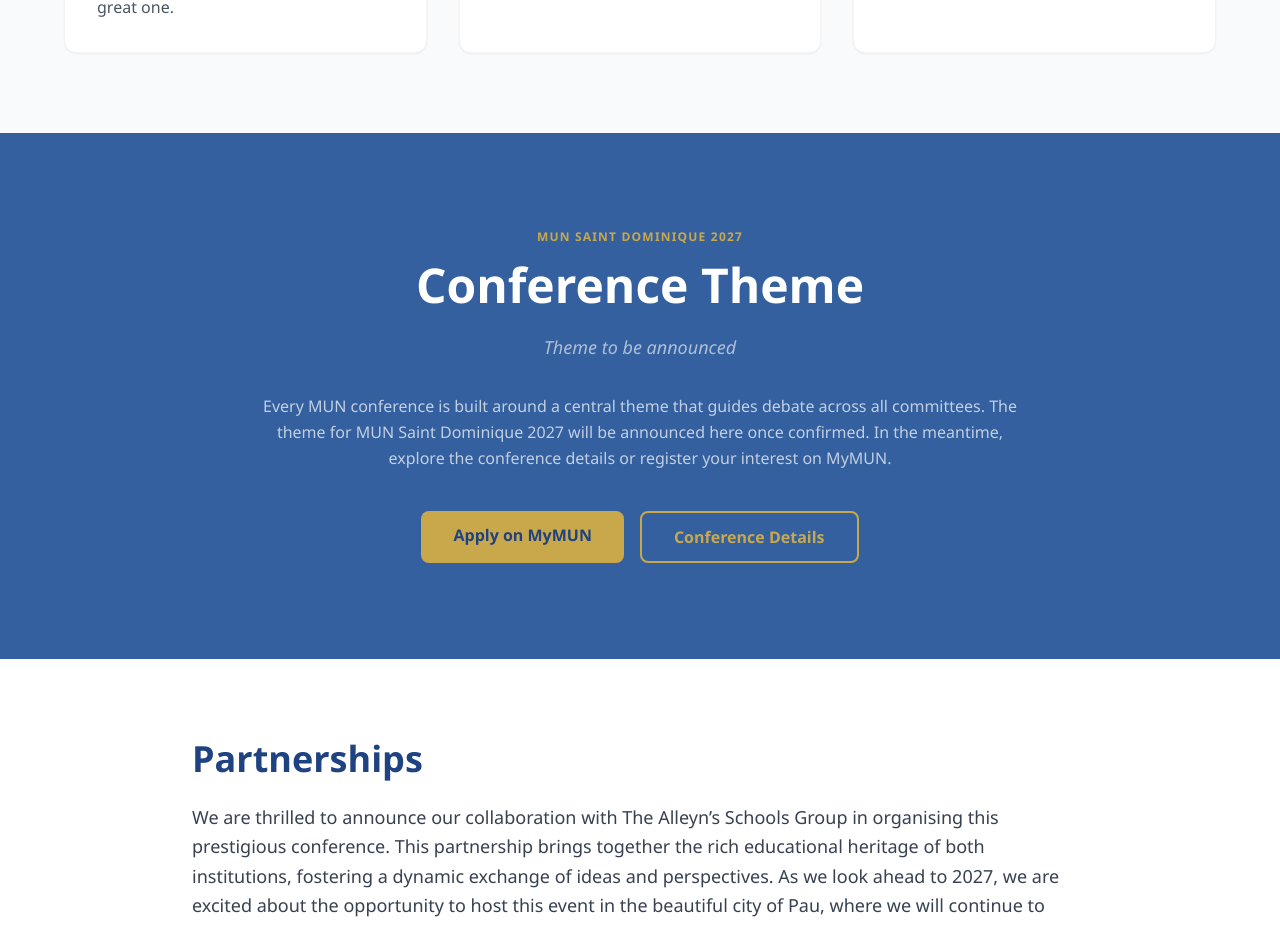
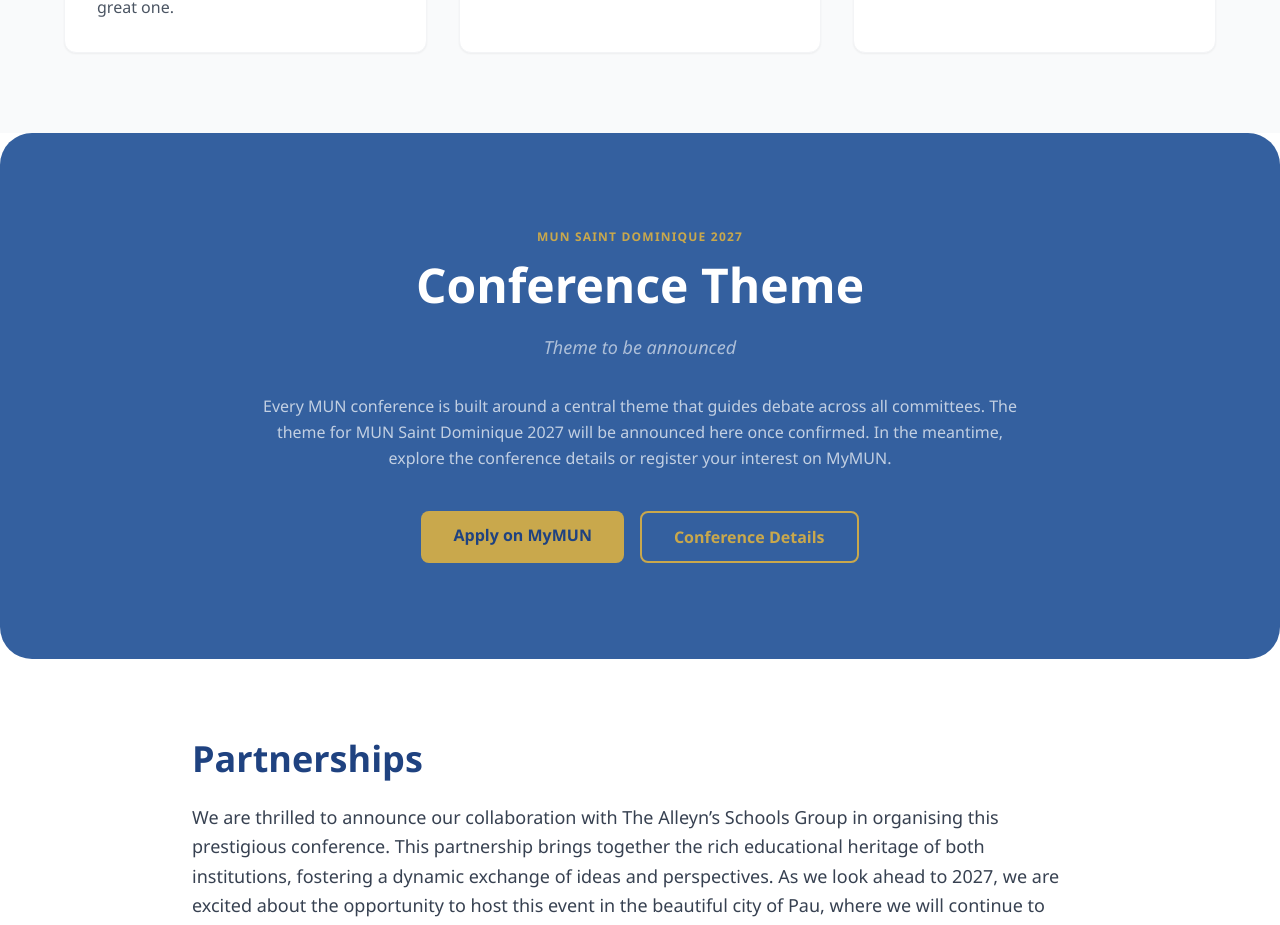
Before and after one commit to gastongabaixtucf8/projet-MUN-saintdo, a Next.js app: page / in a window 1280 px wide. Shown: the part 1391-2316 px from the top of the page. Built offline with nearby package versions, Linux system fonts and the light colour scheme.

Commit message:
auto-save

```diff
--- a/app/page.tsx
+++ b/app/page.tsx
@@ -69,7 +69,7 @@ export default function Home() {
       </section>
 
       {/* Conference theme placeholder */}
-      <section className="py-24 px-6 bg-navy-mid text-white text-center">
+      <section className="py-24 px-6 bg-navy-mid text-white text-center rounded-[2rem]">
         <div className="max-w-3xl mx-auto">
           <p className="text-gold uppercase tracking-widest text-xs font-semibold mb-4">MUN Saint Dominique 2027</p>
           <h2 className="text-4xl sm:text-5xl font-bold mb-6">Conference Theme</h2>
```
